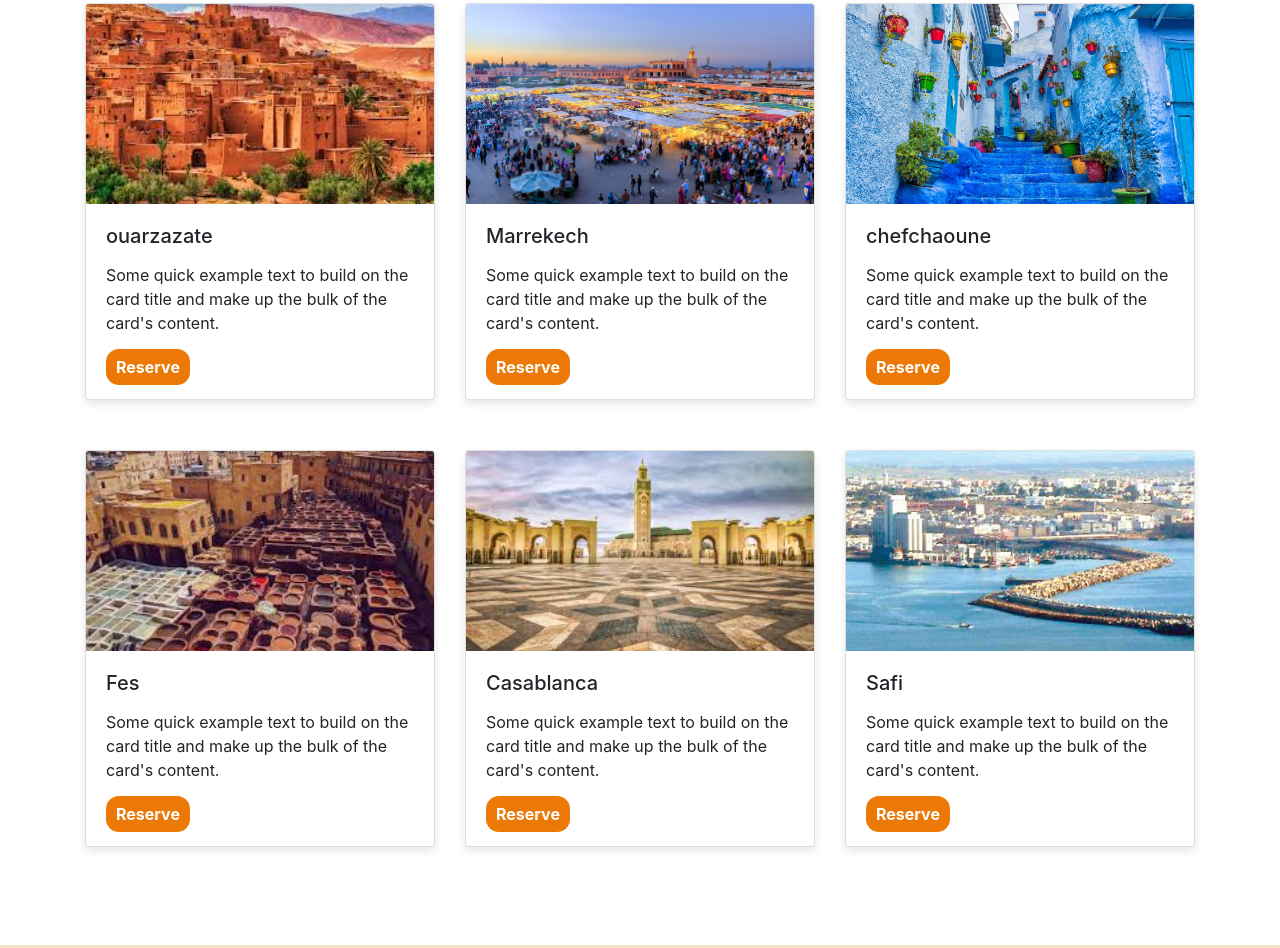
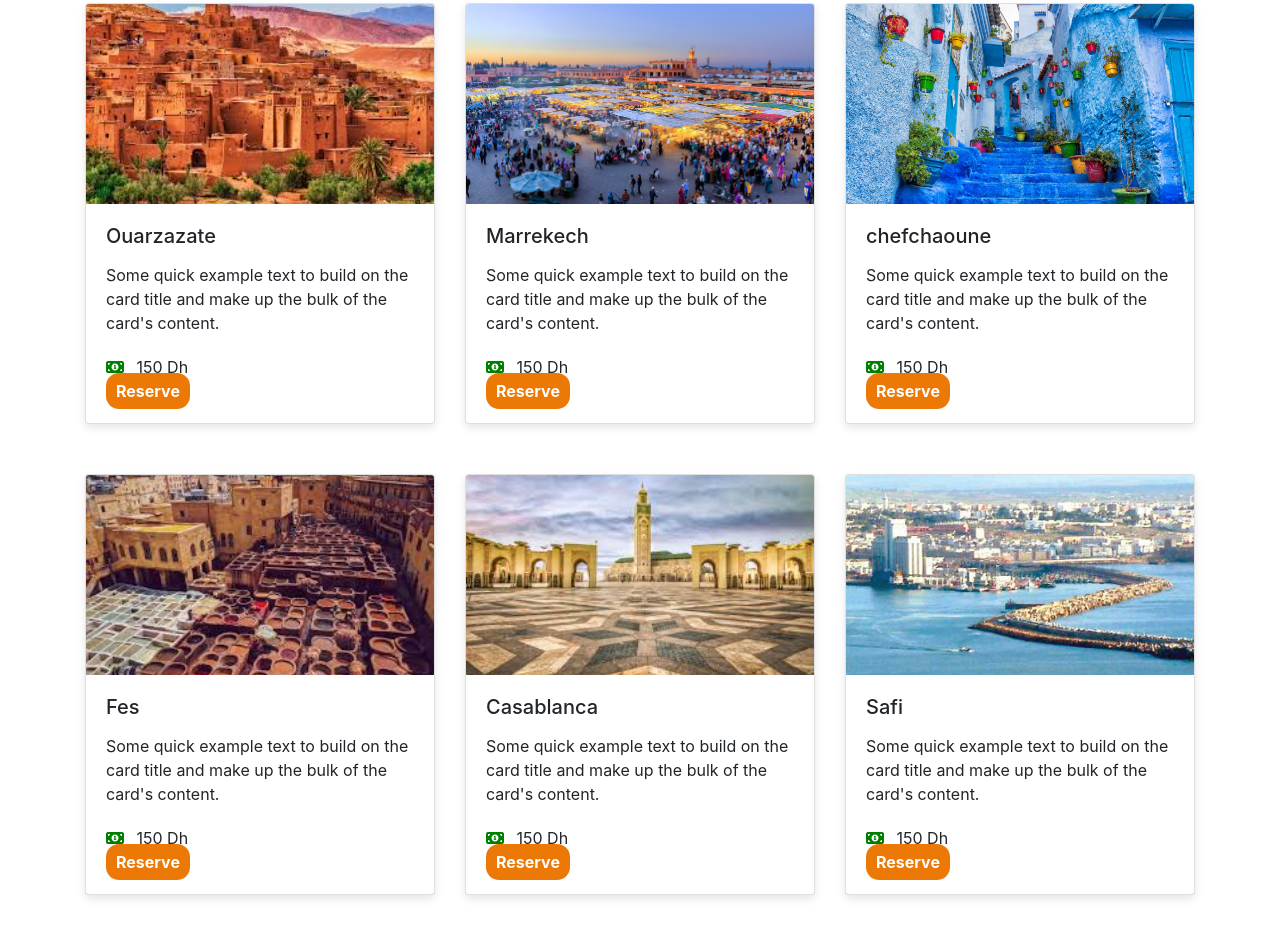
Before and after one commit to khalidboumaghdar/Enaa_Brief_2__Agence_de_voyage_partie_2, a plain HTML site: page Destination/destination.html in a window 1280 px wide. Shown: the part 741-1689 px from the top of the page. Drawn offline with nearby package versions, Linux system fonts and the light colour scheme.

Commit message:
add icons in cards

```diff
--- a/Destination/destination.html
+++ b/Destination/destination.html
@@ -6,6 +6,7 @@
     <title>Document</title>
     <link rel="stylesheet" href="destination.css">
     <link rel="stylesheet" href="https://stackpath.bootstrapcdn.com/bootstrap/4.5.2/css/bootstrap.min.css">
+    <link href="https://cdnjs.cloudflare.com/ajax/libs/font-awesome/6.0.0/css/all.min.css" rel="stylesheet">
 </head>
 <body>
 
@@ -35,12 +36,18 @@
                 <div class="card">
                     <img class="card-img-top" src="image/download.jpeg" alt="Card image cap">
                     <div class="card-body">
-                        <h5 class="card-title">ouarzazate</h5>
+                        <h5 class="card-title">Ouarzazate</h5>
                         <p class="card-text">Some quick example text to build on the card title and make up the bulk of the card's content.</p>
+                        <div>
+                            <i class="fa-solid fa-money-bill-1" style="margin-right: 8px; color: green;"></i> 150 Dh
+                        </div>
+                        <div>
                             <a href="#" class="botona">Reserve</a>
                         </div>
                     </div>
                 </div>
+            </div>
+
 
 
             <div class="col-md-4">
@@ -49,7 +56,12 @@
                     <div class="card-body">
                         <h5 class="card-title">Marrekech</h5>
                         <p class="card-text">Some quick example text to build on the card title and make up the bulk of the card's content.</p>
+                        <div>
+                            <i class="fa-solid fa-money-bill-1" style="margin-right: 8px; color: green;"></i> 150 Dh
+                        </div>
+                        <div>
                             <a href="#" class="botona">Reserve</a>
+                        </div>
                     </div>
                 </div>
             </div>
@@ -61,7 +73,12 @@
                     <div class="card-body">
                         <h5 class="card-title">chefchaoune</h5>
                         <p class="card-text">Some quick example text to build on the card title and make up the bulk of the card's content.</p>
+                        <div>
+                            <i class="fa-solid fa-money-bill-1" style="margin-right: 8px; color: green;"></i> 150 Dh
+                        </div>
+                        <div>
                             <a href="#" class="botona">Reserve</a>
+                        </div>
                     </div>
                 </div>
             </div>
@@ -73,7 +90,12 @@
                     <div class="card-body">
                         <h5 class="card-title">Fes</h5>
                         <p class="card-text">Some quick example text to build on the card title and make up the bulk of the card's content.</p>
+                        <div>
+                            <i class="fa-solid fa-money-bill-1" style="margin-right: 8px; color: green;"></i> 150 Dh
+                        </div>
+                        <div>
                             <a href="#" class="botona">Reserve</a>
+                        </div>
                     </div>
                 </div>
             </div>
@@ -85,7 +107,12 @@
                     <div class="card-body">
                         <h5 class="card-title">Casablanca</h5>
                         <p class="card-text">Some quick example text to build on the card title and make up the bulk of the card's content.</p>
+                        <div>
+                            <i class="fa-solid fa-money-bill-1" style="margin-right: 8px; color: green;"></i> 150 Dh
+                        </div>
+                        <div>
                             <a href="#" class="botona">Reserve</a>
+                        </div>
                     </div>
                 </div>
             </div>
@@ -97,7 +124,12 @@
                     <div class="card-body">
                         <h5 class="card-title">Safi</h5>
                         <p class="card-text">Some quick example text to build on the card title and make up the bulk of the card's content.</p>
+                        <div>
+                            <i class="fa-solid fa-money-bill-1" style="margin-right: 8px; color: green;"></i> 150 Dh
+                        </div>
+                        <div>
                             <a href="#" class="botona">Reserve</a>
+                        </div>
                     </div>
                 </div>
             </div>
```
Lines whose indentation alone changed are shown as unchanged.
